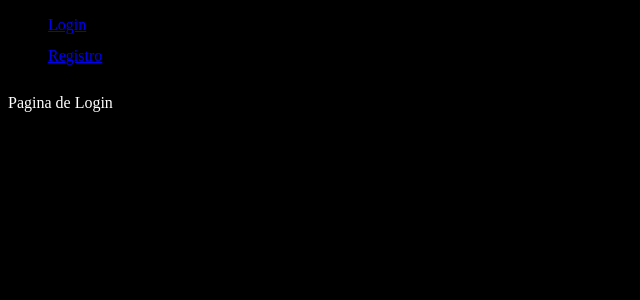
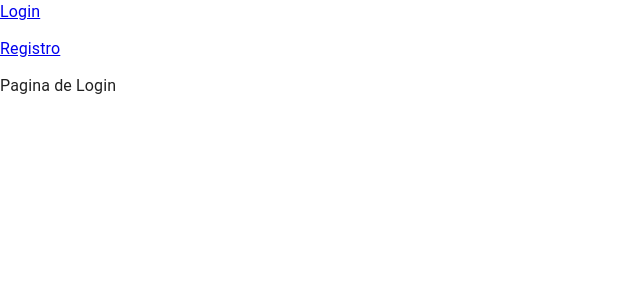
Before and after one commit to Alexander1455/Proyecto-final-paralelo, a React (Vite) app: page / in a window 1280 px wide. Shown: the top 300 px of the page, without its empty margins (0-640 px from the left). Built offline with nearby package versions, Linux system fonts and the light colour scheme.

Commit message:
feat: :white_check_mark: add normalize css

```diff
--- a/src/main.jsx
+++ b/src/main.jsx
@@ -1,9 +1,11 @@
 import React from 'react'
 import ReactDOM from 'react-dom/client'
 import App from './App.jsx'
+import GlobalStyle from './style/GlobalStyle.jsx'
 
 ReactDOM.createRoot(document.getElementById('root')).render(
   <React.StrictMode>
     <App />
+    <GlobalStyle />
   </React.StrictMode>
 )
--- /dev/null
+++ b/src/style/GlobalStyle.jsx
@@ -0,0 +1,29 @@
+import { css, Global } from '@emotion/react'
+import { CssBaseline } from '@mui/material'
+
+const GlobalStyle = () => {
+  return (
+    <>
+      <CssBaseline />
+      <Global
+        styles={css`
+          * {
+            box-sizing: border-box;
+            margin: 0;
+            padding: 0;
+          }
+          button {
+            background-color: inherit;
+            border: unset;
+            outline: none;
+          }
+          li {
+            list-style: none;
+          }
+        `}
+      />
+    </>
+  )
+}
+
+export default GlobalStyle
```
